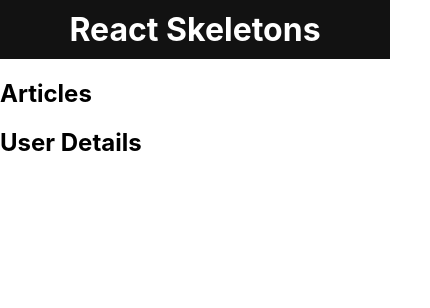
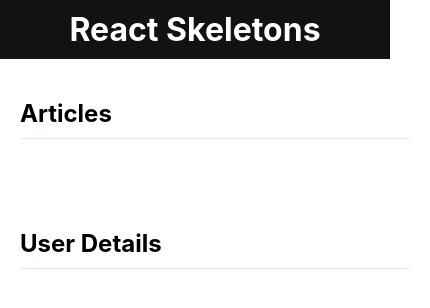
Before and after one commit to indhu-github/React-Skeletons-Screen, a React (Create React App) app: page / in a window 390 px wide. Shown: the top 308 px of the page, 430 px wide, since content can reach past the window. Built offline with nearby package versions, Linux system fonts and the light colour scheme.

Commit message:
basic styling

```diff
--- a/src/index.css
+++ b/src/index.css
@@ -21,3 +21,28 @@
   margin: 0 auto;
   text-align: center;
 }
+h2{
+  padding-bottom: 10px;
+  border-bottom: 1px solid #f5e5e5;
+}
+.content{
+  display: grid;
+  grid-template-columns: 2fr 1fr;
+  padding:20px;
+  margin: 0 auto;
+  width: 100%;
+  max-width: 1200px;
+  gap:50px;
+}
+
+@media screen and (max-width:768px) {
+  .content{
+    display: grid;
+    grid-template-columns: repeat(auto-fit,minmax(300px,1fr));
+    padding:20px;
+    margin: 0 auto;
+    width: 100%;
+    max-width: 1200px;
+    gap:50px;
+  }
+}
```
